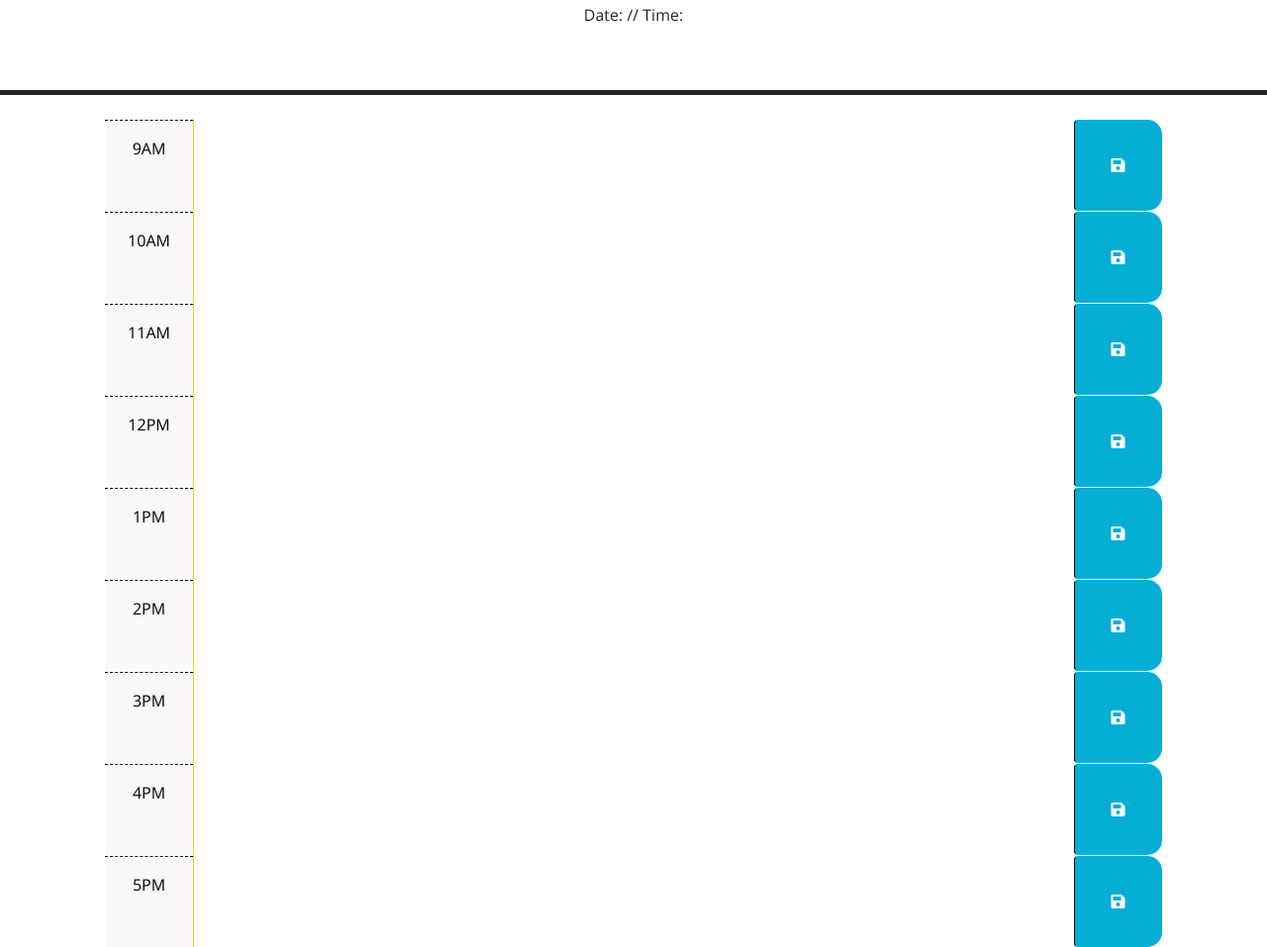
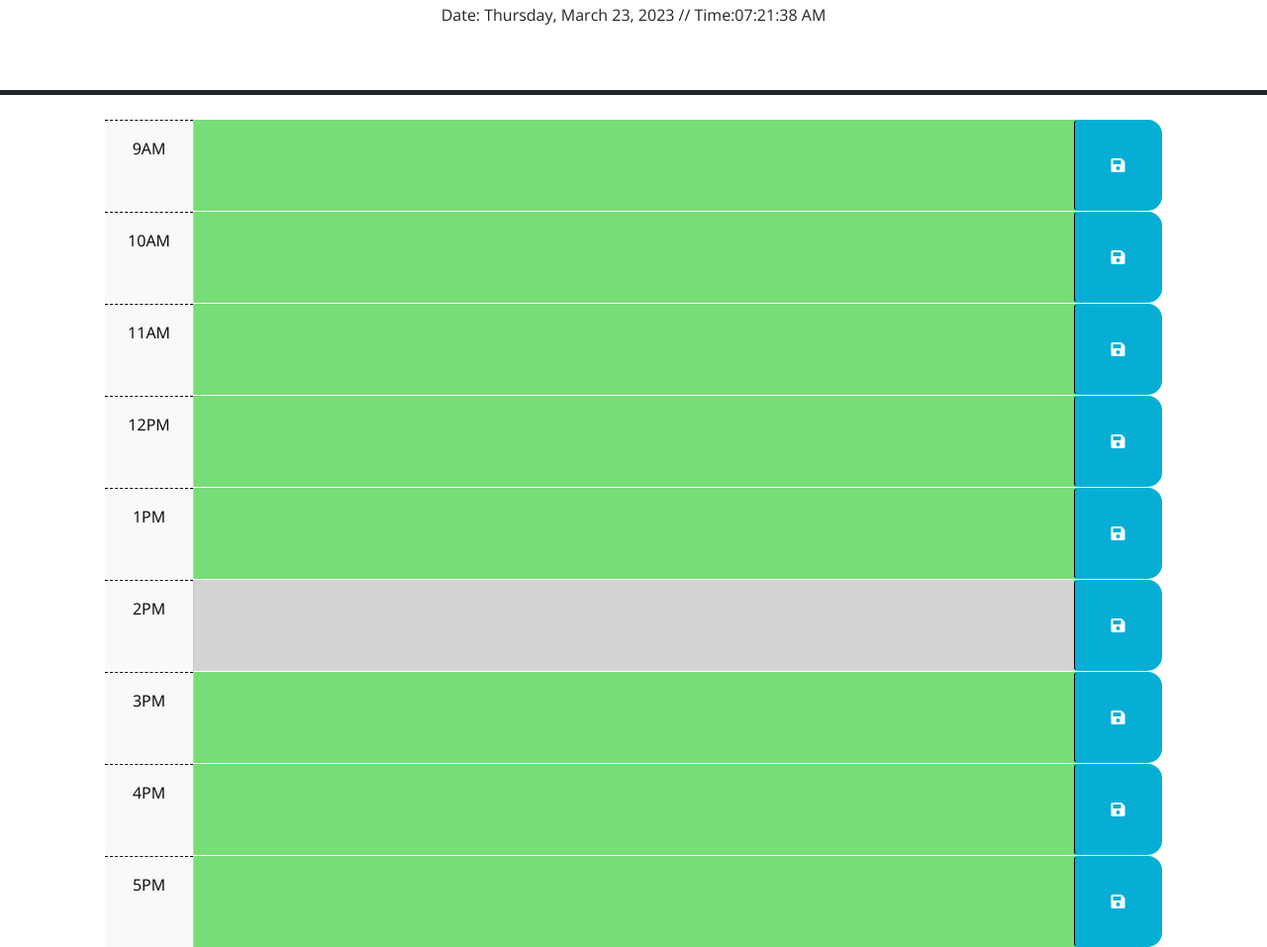
Before and after one commit to MichealHamoud/work-day-scheduler, a plain HTML site: page index.html in a window 1280 px wide. Shown: the part 216-1173 px from the top of the page at 99% size. Drawn offline with nearby package versions, Linux system fonts and the light colour scheme.

Commit message:
fix the issue of no color appering

```diff
--- a/index.html
+++ b/index.html
@@ -29,38 +29,39 @@
       <p>Current Date and Time:</p>
       <p>Date: <span id="date"></span> // Time:<span id="time"></span></p>
     </header>
+    <!--makes the foundation for all the atrributes for the times-->
     <div class="container-lg px-5">
-      <div id="hour-9" class="row time-block ">
+       <div id="9" class="row time-block">
         <div class="col-2 col-md-1 hour text-center py-3">9AM</div>
-        <textarea id= '09' class="col-8 col-md-10 description" rows="3"> </textarea>
+        <textarea id='text-09' class="col-8 col-md-10 description" rows="3"> </textarea>
         <button class="btn saveBtn col-2 col-md-1" aria-label="save">
           <i class="fas fa-save" aria-hidden="true"></i>
         </button>
       </div>
-      <div id="hour-10" class="row time-block">
+      <div id="10" class="row time-block">
         <div class="col-2 col-md-1 hour text-center py-3">10AM</div>
-        <textarea id='10' class="col-8 col-md-10 description" rows="3"> </textarea>
+        <textarea id='text-10' class="col-8 col-md-10 description" rows="3"> </textarea>
         <button class="btn saveBtn col-2 col-md-1" aria-label="save">
           <i class="fas fa-save" aria-hidden="true"></i>
         </button>
       </div>
 
-      <div id="hour-11" class="row time-block">
+      <div id="11" class="row time-block">
         <div class="col-2 col-md-1 hour text-center py-3">11AM</div>
         <textarea id='11'class="col-8 col-md-10 description" rows="3"> </textarea>
         <button class="btn saveBtn col-2 col-md-1" aria-label="save">
           <i class="fas fa-save" aria-hidden="true"></i>
         </button>
       </div>
-        <div id="hour-12" class="row time-block">
+        <div id="12" class="row time-block">
           <div class="col-2 col-md-1 hour text-center py-3">12PM</div>
-          <textarea id= '09' class="col-8 col-md-10 description" rows="3"> </textarea>
+          <textarea id= '12' class="col-8 col-md-10 description" rows="3"> </textarea>
           <button class="btn saveBtn col-2 col-md-1" aria-label="save">
             <i class="fas fa-save" aria-hidden="true"></i>
           </button>
         </div>
 
-        <div id="hour-13" class="row time-block">
+        <div id="13" class="row time-block">
           <div class="col-2 col-md-1 hour text-center py-3">1PM</div>
           <textarea id='13' class="col-8 col-md-10 description" rows="3"> </textarea>
           <button class="btn saveBtn col-2 col-md-1" aria-label="save">
@@ -68,14 +69,14 @@
           </button>
         </div>
 
-        <div id="hour-14" class="row time-block">
+        <div id="4" class="row time-block">
           <div class="col-2 col-md-1 hour text-center py-3">2PM</div>
           <textarea id='14'class="col-8 col-md-10 description" rows="3"> </textarea>
           <button class="btn saveBtn col-2 col-md-1" aria-label="save">
             <i class="fas fa-save" aria-hidden="true"></i>
           </button>
         </div>
-            <div id="hour-15" class="row time-block">
+            <div id="15" class="row time-block">
               <div class="col-2 col-md-1 hour text-center py-3">3PM</div>
               <textarea id= '15' class="col-8 col-md-10 description" rows="3"> </textarea>
               <button class="btn saveBtn col-2 col-md-1" aria-label="save">
@@ -83,22 +84,21 @@
               </button>
             </div>
 
-            <div id="hour-16" class="row time-block">
+            <div id="16" class="row time-block">
               <div class="col-2 col-md-1 hour text-center py-3">4PM</div>
-              <textarea id='17' class="col-8 col-md-10 description" rows="3"> </textarea>
+              <textarea id='16' class="col-8 col-md-10 description" rows="3"> </textarea>
               <button class="btn saveBtn col-2 col-md-1" aria-label="save">
                 <i class="fas fa-save" aria-hidden="true"></i>
               </button>
             </div>
 
-            <div id="hour-17" class="row time-block">
+            <div id="17" class="row time-block">
               <div class="col-2 col-md-1 hour text-center py-3">5PM</div>
               <textarea id='17'class="col-8 col-md-10 description" rows="3"> </textarea>
               <button class="btn saveBtn col-2 col-md-1" aria-label="save">
                 <i class="fas fa-save" aria-hidden="true"></i>
               </button>
             </div>
-
 
     <script src="https://code.jquery.com/jquery-3.4.1.min.js"></script>
     <script
--- a/script.js
+++ b/script.js
@@ -1,9 +1,10 @@
-console.log('heheheheheheh');
 var localSettings = {};
-dayjs.local(localSettings);
+dayjs.locale(localSettings);
 $(function () {
+    //this gets the current time from day.js libarey
     var currentHour = dayjs().format('H');
-    function hourColor() {
+    //this function changes the color of each time block on whether its in 'past, present, and future' to suit the current time
+    function hourlyColor() {
         $('.time-block').each(function() {
             var blockHour = parseInt(this.id);
             $(this).toggleClass('past', blockHour < currentHour);
@@ -11,15 +12,15 @@ $(function () {
             $(this).toggleClass('furture', blockHour > currentHour);
         });
     }
-
+//this fucntion will allow the user to keep what ever informtaion he inputs to the schedular once the save button is clicked
 function textEntry(){
     $('.saveBtn').on('click', function(){
         var key = $(this).parent().attr('id');
         var value = $(this).sibling('.description').val();
-        localStorage.setItem(key. value);
+        localStorage.setItem(key, value);
     });
 }
-
+//the function below willl refresh all the time blocks to suit the time based on whether the time is in the past(grey), present(red) and future(green)
 function refreshColor(){
     $('.time-block').each(function(){
         var blockHour = parseInt(this.id);
@@ -32,12 +33,13 @@ function refreshColor(){
         }
     });
 }
+//this will grab the users input from local storge and apply it to the time block that he saved it in
 $('.time-block').each(function(){
     var key = $(this).attr('id');
     var value = localStorage.getItem(key);
     $(this).children('.description').val(value);
 });
-
+// this function updates the header of the page to match the time/date accouring to day.js
 function updateTime() {
     var dateElement = $('#date');
     var timeElement = $('#time');
@@ -46,8 +48,8 @@ function updateTime() {
     dateElement.text(currentDate);
     timeElement.text(currentTime);
 }
-
-hourColor();
+//call the main functions to the page
+hourlyColor();
 textEntry();
 refreshColor();
 
```
